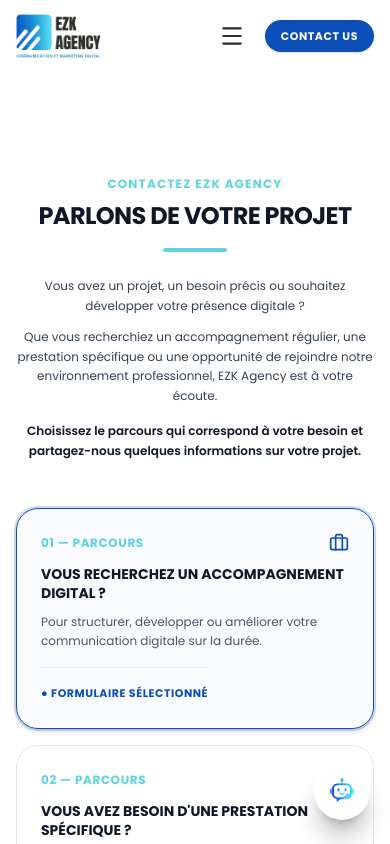
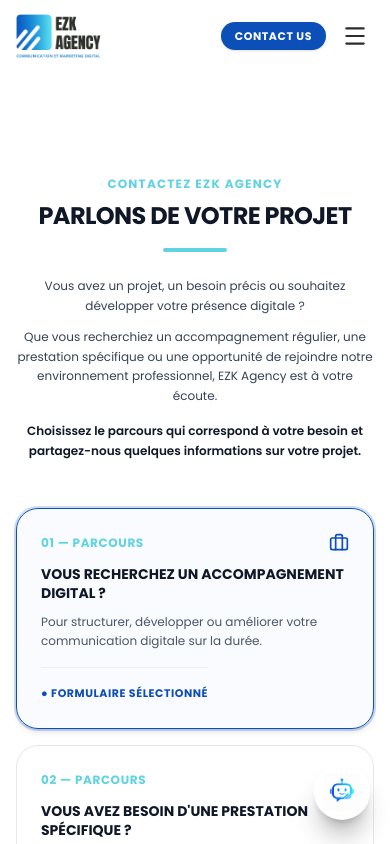
Before and after one commit to mactar27/EZE, a Next.js app: page /contact in a window 390 px wide. Shown: the top 844 px of the page. Built offline with nearby package versions, Linux system fonts and the light colour scheme.

Commit message:
feat: swap mobile header menu and contact us button, reduce spacing between hero and qui sommes-nous

```diff
--- a/src/components/Navbar.tsx
+++ b/src/components/Navbar.tsx
@@ -69,21 +69,21 @@ export default function Navbar() {
           </Link>
         </nav>
 
-        {/* Mobile Header: Logo, Burger, and CONTACT US Button */}
-        <div className="flex md:hidden items-center gap-3">
+        {/* Mobile Header: CONTACT US Button, then Burger Menu (permutés) */}
+        <div className="flex md:hidden items-center gap-2.5">
+          <Link
+            href="/contact"
+            className="bg-[#0D4FB8] text-white px-3.5 py-1.5 rounded-full font-bold text-[11px] tracking-wider uppercase shadow-sm active:scale-95 transition-transform"
+          >
+            CONTACT US
+          </Link>
           <button
-            className="text-dark p-2"
+            className="text-dark p-1.5 focus:outline-none"
             onClick={() => setMobileMenuOpen(!mobileMenuOpen)}
             aria-label="Menu"
           >
             {mobileMenuOpen ? <X size={26} /> : <Menu size={26} />}
           </button>
-          <Link
-            href="/contact"
-            className="bg-[#0D4FB8] text-white px-4 py-2 rounded-full font-bold text-[11px] tracking-wider uppercase shadow-sm"
-          >
-            CONTACT US
-          </Link>
         </div>
       </div>
 
--- a/src/components/sections/About.tsx
+++ b/src/components/sections/About.tsx
@@ -27,7 +27,7 @@ export default function About({
   // VERSION TEASER ACCUEIL : Synthétique avec aperçu et bouton "En savoir plus sur nous"
   if (isHomeTeaser) {
     return (
-      <section id="about" className="py-10 md:py-16 bg-white relative">
+      <section id="about" className="pt-4 pb-10 md:pt-6 md:pb-16 bg-white relative">
         <div className="container mx-auto px-4 md:px-12 lg:px-20 max-w-7xl">
 
           <div className="grid grid-cols-1 lg:grid-cols-12 gap-10 lg:gap-16 items-center">
--- a/src/components/sections/Hero.tsx
+++ b/src/components/sections/Hero.tsx
@@ -10,7 +10,7 @@ export default function Hero({ heroImage }: { heroImage?: any }) {
   const imageUrl = heroImage ? urlFor(heroImage).url() : "/services-banner.png";
 
   return (
-    <section className="relative pt-24 md:pt-32 pb-8 md:pb-12 overflow-hidden bg-white">
+    <section className="relative pt-24 md:pt-32 pb-4 md:pb-8 overflow-hidden bg-white">
       {/* Background Decorative Blur */}
       <div className="absolute bottom-0 right-0 w-[500px] h-[500px] bg-[#5FD3E2]/15 rounded-full blur-[100px] -z-10 pointer-events-none" />
 
@@ -140,7 +140,7 @@ export default function Hero({ heroImage }: { heroImage?: any }) {
       </div>
 
       {/* Indicateurs de confiance (sous le hero, bande unique unifiée style coordonnées contact) */}
-      <div className="container mx-auto px-4 md:px-12 lg:px-20 max-w-6xl mt-8 md:mt-12">
+      <div className="container mx-auto px-4 md:px-12 lg:px-20 max-w-6xl mt-4 md:mt-8">
         <div className="bg-[#EBF6FA] rounded-[24px] p-6 md:p-8 flex flex-wrap items-center justify-around gap-6 text-center text-xs md:text-sm text-gray-700 shadow-sm border border-blue-100/50">
           <div className="flex-1 min-w-[140px]">
             <span className="block text-[#0D4FB8] font-bold text-sm md:text-base">Stratégies</span>
```
